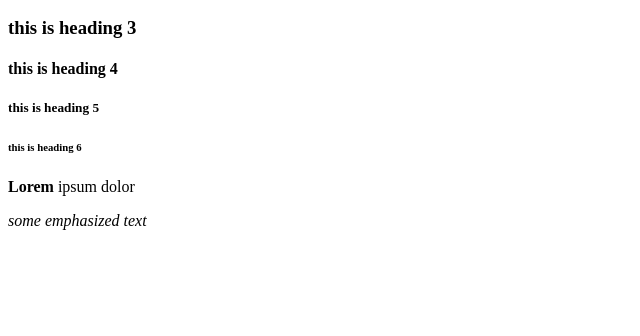
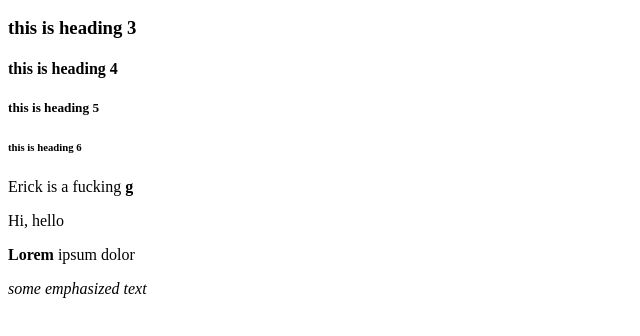
Before and after one commit to Dianalexa25/git_test, a plain HTML site: page index.html in a window 1280 px wide. Shown: the part 110-446 px from the top of the page, without its empty margins (0-640 px from the left). Drawn offline with Linux system fonts and the light colour scheme.

Commit message:
Added textss
Added a p element with additional text and formatting.

```diff
--- a/index.html
+++ b/index.html
@@ -12,6 +12,8 @@
     <h4>this is heading 4</h4>
     <h5>this is heading 5</h5>
     <h6>this is heading 6</h6>
+    <p>Erick is a fucking <strong>g</strong></p>
+    <p>Hi, hello</p>
     <p><strong> Lorem</strong> ipsum dolor</p>
     <p><em>some emphasized text</em></p>
     <!--this is a note about my code that will not be seen in the web site-->
```
